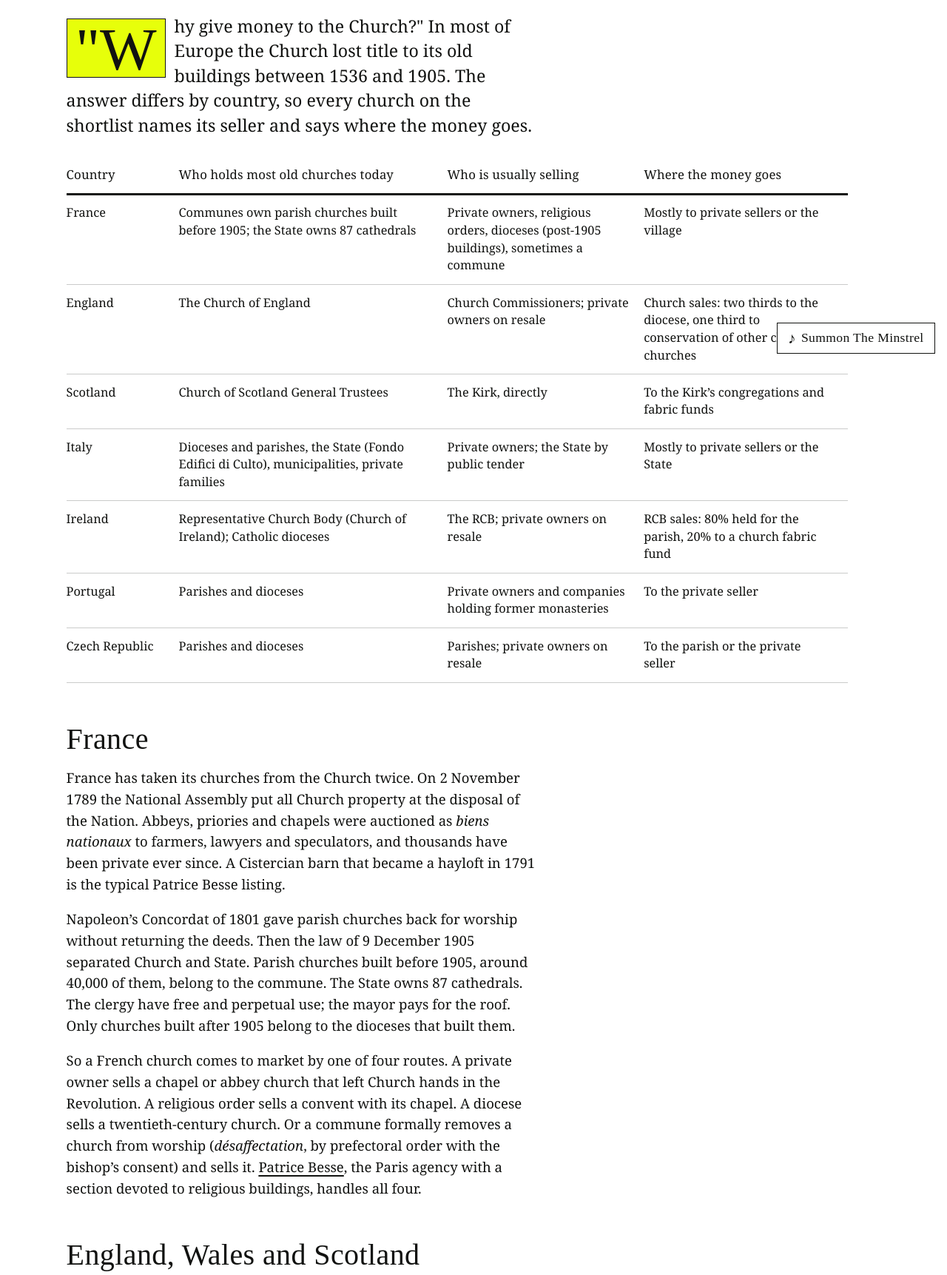
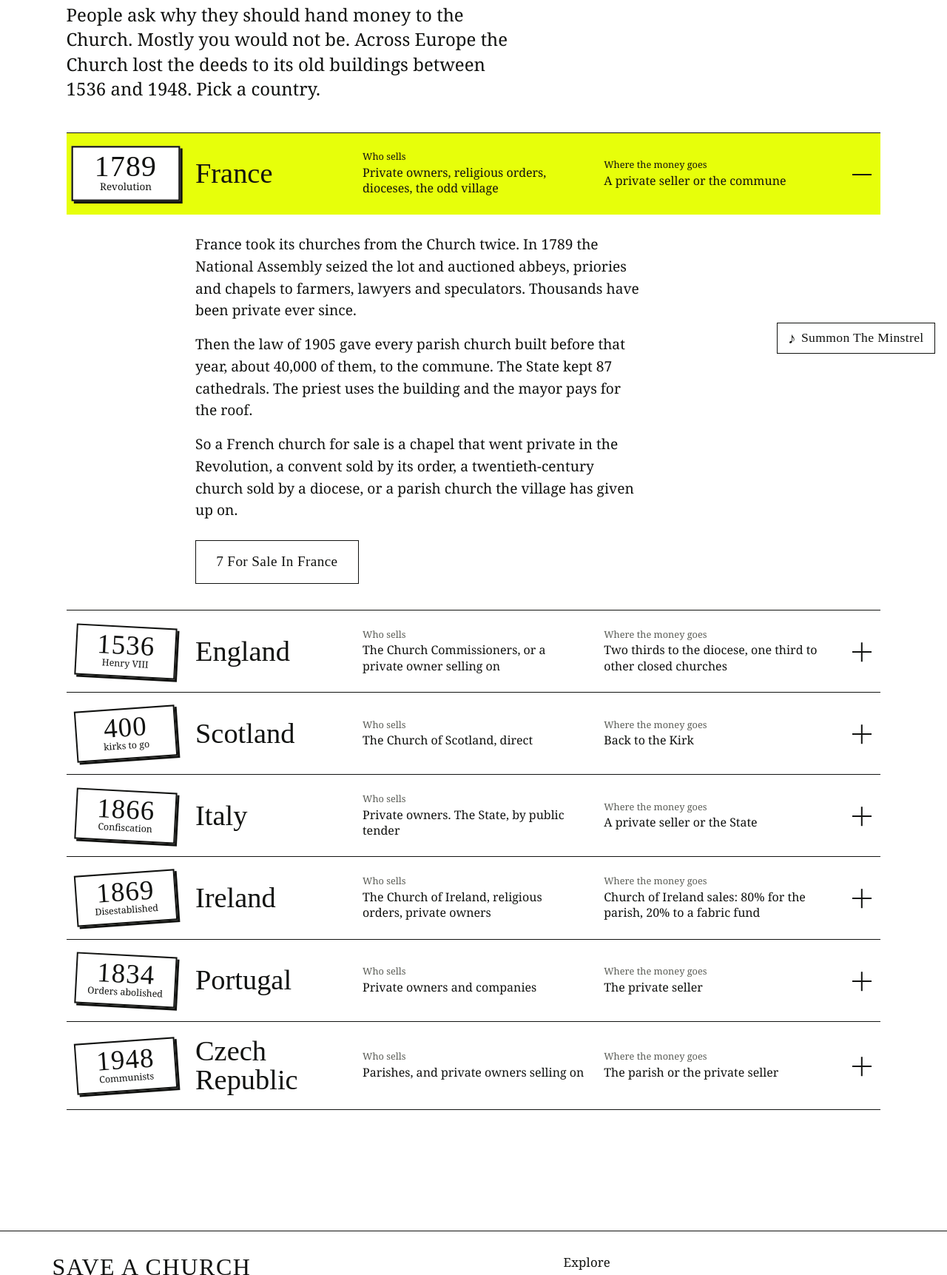
Before and after one commit to rmt1/church1, an Astro site: page /who-owns-the-churches in a window 1280 px wide. Shown: the part 306-2029 px from the top of the page at 74% size. Built offline with nearby package versions, Linux system fonts and the light colour scheme; Astro itself is replaced by a stand-in of ours; a web font is replaced by a local one.

Commit message:
Trial: Who Owns Them as a click-to-open ledger, rewritten and shortened, sources removed
Co-Authored-By: Claude Fable 5.2 <noreply@anthropic.com>
Claude-Session: https://claude.ai/code/session_018ukjFhsFfPaMdqjnQt9uJa

```diff
--- /dev/null
+++ b/src/pages/who-owns-the-churches.astro
@@ -0,0 +1,121 @@
+---
+import Base from '../layouts/Base.astro';
+import { getCollection } from 'astro:content';
+
+const all = (await getCollection('churches')).filter((c) => !c.data.specimen && c.data.status !== 'saved');
+const count = (country: string) => all.filter((c) => c.data.country === country).length;
+
+const countries = [
+  {
+    name: 'France',
+    stamp: '1789',
+    under: 'Revolution',
+    sells: 'Private owners, religious orders, dioceses, the odd village',
+    money: 'A private seller or the commune',
+    text: [
+      'France took its churches from the Church twice. In 1789 the National Assembly seized the lot and auctioned abbeys, priories and chapels to farmers, lawyers and speculators. Thousands have been private ever since.',
+      'Then the law of 1905 gave every parish church built before that year, about 40,000 of them, to the commune. The State kept 87 cathedrals. The priest uses the building and the mayor pays for the roof.',
+      'So a French church for sale is a chapel that went private in the Revolution, a convent sold by its order, a twentieth-century church sold by a diocese, or a parish church the village has given up on.',
+    ],
+  },
+  {
+    name: 'England',
+    stamp: '1536',
+    under: 'Henry VIII',
+    sells: 'The Church Commissioners, or a private owner selling on',
+    money: 'Two thirds to the diocese, one third to other closed churches',
+    text: [
+      'Henry VIII sold the monasteries to the gentry between 1536 and 1541. That is why England is full of country houses called Something Abbey. The parish churches stayed with the Church of England.',
+      'About 20 close a year and the Church Commissioners decide what happens to each. Buy one from them and you are paying the Church of England. Buy a chapel already in private hands, or a Methodist or Baptist one, and the Church of England sees none of it.',
+    ],
+  },
+  {
+    name: 'Scotland',
+    stamp: '400',
+    under: 'kirks to go',
+    sells: 'The Church of Scotland, direct',
+    money: 'Back to the Kirk',
+    text: [
+      'The Church of Scotland is running the biggest church sale in Europe. It plans to shed 350 to 400 buildings, about 30% of what it has, and lists them on its own website from 20,000 pounds.',
+      'You buy direct from the Kirk and the money goes to its remaining congregations.',
+    ],
+  },
+  {
+    name: 'Italy',
+    stamp: '1866',
+    under: 'Confiscation',
+    sells: 'Private owners. The State, by public tender',
+    money: 'A private seller or the State',
+    text: [
+      'Napoleon shut the religious orders and unified Italy did it again in 1866 and 1867. The State kept some of the churches and the Interior Ministry still holds them. The convents were sold. They are farms and villas now, many with a deconsecrated church attached.',
+      'Italy also has the family chapel, built on a noble estate. It never belonged to the Church and passes with the land. When a bishop closes a church he decrees it fit for "profane but not sordid use".',
+    ],
+  },
+  {
+    name: 'Ireland',
+    stamp: '1869',
+    under: 'Disestablished',
+    sells: 'The Church of Ireland, religious orders, private owners',
+    money: 'Church of Ireland sales: 80% for the parish, 20% to a fabric fund',
+    text: [
+      'The medieval churches went to the Protestant Church of Ireland at the Reformation. Gladstone disestablished it in 1869 and the churches passed to a trustee, the Representative Church Body, which sells them when a parish closes.',
+      'Catholic churches belong to the dioceses and almost never come up. Presbyterians owned their own, and those went when the congregation died. Convents are sold by their orders when the last sisters leave.',
+    ],
+  },
+  {
+    name: 'Portugal',
+    stamp: '1834',
+    under: 'Orders abolished',
+    sells: 'Private owners and companies',
+    money: 'The private seller',
+    text: [
+      'Portugal emptied its monasteries in one stroke. In 1834 the liberal government abolished the religious orders and took everything they owned. The buildings were auctioned and became farms and country houses.',
+      'The monastery church usually stayed with the parish. At Junqueira the church still holds services and the monastery beside it belongs to a sugar company.',
+    ],
+  },
+  {
+    name: 'Czech Republic',
+    stamp: '1948',
+    under: 'Communists',
+    sells: 'Parishes, and private owners selling on',
+    money: 'The parish or the private seller',
+    text: [
+      'The communist state confiscated church property from 25 February 1948. A law of 2012 gave the buildings back. Parishes hold their churches again, and a parish in trouble can sell one.',
+      'St Wenceslas at Roudníky was sold in 2013 when its parish went bankrupt. The couple who bought it are now selling it on.',
+    ],
+  },
+];
+---
+
+<Base title="Who owns them" description="Who owns Europe's old churches, country by country, and where your money goes if you buy one.">
+  <div class="wrap">
+    <header class="page-head">
+      <h1>Who owns them</h1>
+    </header>
+    <div class="owners">
+      <p class="owners-lede">
+        People ask why they should hand money to the Church. Mostly you would not be. Across Europe
+        the Church lost the deeds to its old buildings between 1536 and 1948. Pick a country.
+      </p>
+      <div class="owners-list">
+        {countries.map((c, i) => (
+          <details class="owner" name="owners" open={i === 0}>
+            <summary>
+              <span class="owner-stamp"><b>{c.stamp}</b><i>{c.under}</i></span>
+              <span class="owner-name">{c.name}</span>
+              <span class="owner-fact"><i>Who sells</i>{c.sells}</span>
+              <span class="owner-fact"><i>Where the money goes</i>{c.money}</span>
+              <span class="owner-toggle" aria-hidden="true"></span>
+            </summary>
+            <div class="owner-body">
+              {c.text.map((p) => <p>{p}</p>)}
+              {count(c.name) > 0 && (
+                <a class="button ghost" href="/shortlist/">{count(c.name)} For Sale In {c.name}</a>
+              )}
+            </div>
+          </details>
+        ))}
+      </div>
+    </div>
+  </div>
+</Base>
--- a/src/pages/who-owns-the-churches.md
+++ /dev/null
@@ -1,70 +0,0 @@
----
-layout: ../layouts/Page.astro
-title: Who owns the churches
-description: How Europe's churches changed hands, country by country, and who is selling them now.
----
-
-<p class="standfirst">"Why give money to the Church?" In most of Europe the Church lost title to its old buildings between 1536 and 1905. The answer differs by country, so every church on the shortlist names its seller and says where the money goes.</p>
-
-| Country | Who holds most old churches today | Who is usually selling | Where the money goes |
-| --- | --- | --- | --- |
-| France | Communes own parish churches built before 1905; the State owns 87 cathedrals | Private owners, religious orders, dioceses (post-1905 buildings), sometimes a commune | Mostly to private sellers or the village |
-| England | The Church of England | Church Commissioners; private owners on resale | Church sales: two thirds to the diocese, one third to conservation of other closed churches |
-| Scotland | Church of Scotland General Trustees | The Kirk, directly | To the Kirk's congregations and fabric funds |
-| Italy | Dioceses and parishes, the State (Fondo Edifici di Culto), municipalities, private families | Private owners; the State by public tender | Mostly to private sellers or the State |
-| Ireland | Representative Church Body (Church of Ireland); Catholic dioceses | The RCB; private owners on resale | RCB sales: 80% held for the parish, 20% to a church fabric fund |
-| Portugal | Parishes and dioceses | Private owners and companies holding former monasteries | To the private seller |
-| Czech Republic | Parishes and dioceses | Parishes; private owners on resale | To the parish or the private seller |
-
-## France
-
-France has taken its churches from the Church twice. On 2 November 1789 the National Assembly put all Church property at the disposal of the Nation. Abbeys, priories and chapels were auctioned as *biens nationaux* to farmers, lawyers and speculators, and thousands have been private ever since. A Cistercian barn that became a hayloft in 1791 is the typical Patrice Besse listing.
-
-Napoleon's Concordat of 1801 gave parish churches back for worship without returning the deeds. Then the law of 9 December 1905 separated Church and State. Parish churches built before 1905, around 40,000 of them, belong to the commune. The State owns 87 cathedrals. The clergy have free and perpetual use; the mayor pays for the roof. Only churches built after 1905 belong to the dioceses that built them.
-
-So a French church comes to market by one of four routes. A private owner sells a chapel or abbey church that left Church hands in the Revolution. A religious order sells a convent with its chapel. A diocese sells a twentieth-century church. Or a commune formally removes a church from worship (*désaffectation*, by prefectoral order with the bishop's consent) and sells it. [Patrice Besse](https://www.patrice-besse.com), the Paris agency with a section devoted to religious buildings, handles all four.
-
-## England, Wales and Scotland
-
-Henry VIII dissolved the monasteries between 1536 and 1541 and sold them to the gentry, which is why England is full of country houses called Something Abbey. Parish churches stayed with the Church of England and still do.
-
-When a parish church closes, the Church Commissioners decide whether it is sold for a new use, handed to the Churches Conservation Trust, or demolished. About 20 close a year. Two thirds of the sale price goes to the diocese. The rest helps fund the Churches Conservation Trust and other closed churches.
-
-An English church bought from the Commissioners therefore does pay the Church of England. The routes that do not are resales of churches already in private hands, estate and private chapels, and gifts to a trust such as the Friends of Friendless Churches. Nonconformist chapels (Methodist, Baptist, Welsh Calvinist) are sold by their own denominations.
-
-Scotland is the biggest sale in Europe right now. The Church of Scotland expects to dispose of 350 to 400 buildings, about 30% of its churches, and lists them on its own website from 20,000 pounds. The proceeds go back to the Kirk.
-
-## Italy
-
-Napoleon suppressed the religious orders in the 1800s and unified Italy did it again with the laws of 1866 and 1867, which confiscated the property of monasteries and convents. The churches the State kept are now held by the Fondo Edifici di Culto, an arm of the Interior Ministry. The convents were sold, and many are farms and villas today with a deconsecrated church attached.
-
-Italy also has a class of building that never belonged to the Church at all: the *cappella gentilizia*, a family chapel built on a noble estate, and the rural oratory. These pass with the land. A church that leaves worship is reduced to "profane but not sordid use" by decree of the bishop, and Italian bishops have published guidelines on acceptable reuse.
-
-## Ireland
-
-The medieval churches of Ireland went to the Protestant Church of Ireland at the Reformation. Gladstone disestablished it by the Irish Church Act of 1869. Churches in use were vested in a new trustee, the Representative Church Body, which still sells them when parishes close. Many ruined medieval churches are in the care of the State or the county council as national monuments and are not for sale. Catholic churches, mostly built after 1829, belong to diocesan trusts and rarely reach the market.
-
-Presbyterians and other dissenters owned their own churches, and those were sold when the congregation died out. The Presbyterian church at Portlaw on the shortlist closed in 1931 and now passes with the minister's house. Convents belong to their orders and come up for sale as the last sisters leave.
-
-## Portugal
-
-Portugal emptied its monasteries in one stroke. In 1834 the liberal government abolished the religious orders and took their property into the national estate. The buildings were auctioned, and many became farms and country houses. Some houses had gone earlier: the Pope dissolved São Simão da Junqueira in 1770 and it was sold as a manor.
-
-The monastery church usually stayed with the parish. That is the pattern at Junqueira, where the church still holds services and the monastic range beside it belongs to a sugar company.
-
-## Czech Republic
-
-The communist state confiscated church property from 25 February 1948. A law of 2012 returned real estate to the churches and set compensation for what could not be returned. Parishes hold their churches again, and a parish in difficulty can sell one. St Wenceslas at Roudníky was sold in 2013 when the parish of Trmice went insolvent, and its private owners are now selling it on.
-
-## Sources
-
-- [Vie-publique on the 1905 law and places of worship](https://www.vie-publique.fr/eclairage/20205-laicite-le-regime-de-separation-entre-letat-et-les-cultes)
-- [Banque des Territoires on who owns French churches and cathedrals](https://www.banquedesterritoires.fr/lincendie-de-notre-dame-repose-aussi-la-question-du-patrimoine-religieux-des-communes)
-- [Church of England, closed churches and how proceeds are split](https://www.churchofengland.org/node/256)
-- [Church Times, May 2026, on Church of Scotland disposals](https://www.churchtimes.co.uk/articles/2026/22-may/news/uk/outdated-parish-system-hampering-change-in-church-of-scotland-report-finds)
-- [Church of Ireland, RCB property presentation 2023](https://ireland.anglican.org/cmsfiles/pdf/Resources/ParishResources/HotTopics/RCB-Property-2023.pdf)
-- [History Ireland on disestablishment](https://historyireland.com/disestablishment-in-the-nick-of-time/)
-- [Parques de Sintra on the 1834 decree abolishing the religious orders](https://dpedroiv.parquesdesintra.pt/en/chronology/1834/june/31/decree-abolishing-religious-orders/126)
-- [Czech Constitutional Court on the 2012 church restitution law](https://www.usoud.cz/en/decisions/2013-05-29-pl-us-10-13-church-restitution-ii)
-- [University of Milan journal on the Fondo Edifici di Culto](https://riviste.unimi.it/index.php/statoechiese/article/view/15276/14084)
-- [Crux on the Italian guidelines for deconsecrated churches](https://cruxnow.com/church-in-europe/2020/02/what-to-do-with-a-deconsecrated-church-better-a-library-than-a-nightclub/)
--- a/src/styles/global.css
+++ b/src/styles/global.css
@@ -1349,3 +1349,39 @@ dialog.zoom::backdrop { background: rgba(255, 255, 255, 0.9); }
 .prose .split { width: min(68rem, calc(100vw - 4rem)); }
 .prose .split > div { max-width: 34rem; }
 .prose > .split ~ p:first-of-type::first-letter { float: none; font: inherit; background: none; border: 0; padding: 0; margin: 0; color: inherit; line-height: inherit; }
+
+/* who owns them: a ledger of countries, each stamped with the year it happened */
+.owners { padding-block: 1rem clamp(3rem, 7vw, 5rem); }
+.owners-lede { font-size: 1.5rem; line-height: 1.4; max-width: 38rem; margin: 0 0 2.6rem; }
+.owners-list { border-top: 1.5px solid var(--ink); }
+.owner { border-bottom: 1.5px solid var(--ink); }
+.owner summary { display: grid; grid-template-columns: 8.5rem minmax(9rem, 1fr) minmax(0, 1.5fr) minmax(0, 1.5fr) 2.2rem; gap: 1.6rem; align-items: center; padding: 1.3rem 0.8rem; list-style: none; cursor: var(--sword) 2 2, pointer; }
+.owner summary::-webkit-details-marker { display: none; }
+.owner summary:hover, .owner[open] summary { background: var(--hi); }
+.owner summary:focus-visible { outline: 2px solid var(--ink); outline-offset: -4px; }
+.owner-stamp { display: grid; justify-items: center; padding: 0.35rem 0.5rem 0.45rem; border: 2px solid var(--ink); background: #fff; transform: rotate(-4deg); box-shadow: 3px 3px 0 var(--ink); }
+.owner:nth-child(even) .owner-stamp { transform: rotate(3deg); }
+.owner-stamp b { font-family: var(--title); font-weight: 400; font-size: 2.3rem; line-height: 1; letter-spacing: 0.03em; }
+.owner-stamp i { font-style: normal; font-size: 0.78rem; line-height: 1.2; text-align: center; }
+.owner-name { font-family: var(--black); font-size: clamp(1.8rem, 3vw, 2.5rem); line-height: 1; }
+.owner-fact { font-size: 1rem; line-height: 1.35; }
+.owner-fact i { display: block; font-style: normal; font-size: 0.8rem; color: var(--ink-soft); margin-bottom: 0.15rem; }
+.owner[open] .owner-fact i, .owner summary:hover .owner-fact i { color: var(--ink); }
+.owner-toggle { justify-self: end; width: 1.6rem; height: 1.6rem; position: relative; }
+.owner-toggle::before, .owner-toggle::after { content: ''; position: absolute; left: 0; right: 0; top: 50%; height: 2px; background: var(--ink); }
+.owner-toggle::after { transform: rotate(90deg); }
+.owner[open] .owner-toggle::after { display: none; }
+@media (prefers-reduced-motion: no-preference) {
+  .owner-stamp { transition: transform 0.18s cubic-bezier(0.3, 1.8, 0.5, 1); }
+  .owner summary:hover .owner-stamp, .owner[open] .owner-stamp { transform: rotate(0deg) scale(1.08); }
+}
+.owner-body { padding: 1.6rem 0.8rem 2.2rem calc(8.5rem + 2.4rem); max-width: 60rem; }
+.owner-body p { margin: 0 0 1rem; max-width: 38rem; font-size: 1.2rem; line-height: 1.55; }
+.owner-body .button { margin-top: 0.6rem; }
+@media (max-width: 60rem) {
+  .owner summary { grid-template-columns: 6.5rem 1fr 2rem; row-gap: 0.8rem; }
+  .owner-fact { grid-column: 2 / 3; }
+  .owner-toggle { grid-column: 3; grid-row: 1; }
+  .owner-stamp b { font-size: 1.8rem; }
+  .owner-body { padding-left: 0.8rem; }
+}
```
